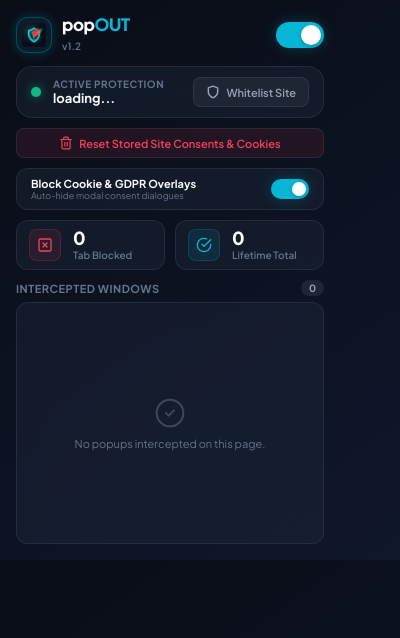
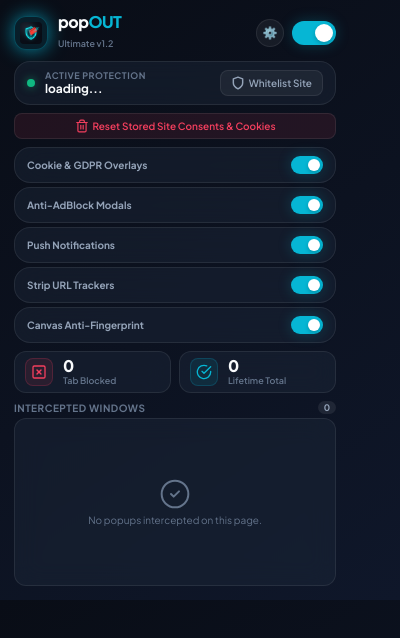
Before and after one commit to senoldak/popOUT, a browser extension: page popup/popup.html in a window 400 px wide. Drawn offline with Linux system fonts and the light colour scheme.

Commit message:
feat: upgrade popup dashboard UI with full feature toggles, options link, and neon glow animations

```diff
--- a/popup/popup.css
+++ b/popup/popup.css
@@ -27,8 +27,8 @@
 }
 
 body {
-  width: 340px;
-  height: 560px;
+  width: 350px;
+  height: 600px;
   background: var(--bg-gradient);
   color: var(--text-main);
   font-family: 'Plus Jakarta Sans', -apple-system, BlinkMacSystemFont, sans-serif;
@@ -36,10 +36,10 @@ body {
 }
 
 .app-wrapper {
-  padding: 16px;
+  padding: 14px;
   display: flex;
   flex-direction: column;
-  gap: 12px;
+  gap: 10px;
   height: 100%;
 }
 
@@ -57,8 +57,8 @@ body {
 }
 
 .logo-container {
-  width: 36px;
-  height: 36px;
+  width: 34px;
+  height: 34px;
   border-radius: var(--radius-md);
   background: rgba(6, 182, 212, 0.1);
   border: 1px solid rgba(6, 182, 212, 0.3);
@@ -68,14 +68,24 @@ body {
   box-shadow: 0 0 12px var(--primary-cyan-glow);
 }
 
+.neon-pulse {
+  animation: pulse 2s infinite ease-in-out;
+}
+
+@keyframes pulse {
+  0% { box-shadow: 0 0 8px rgba(6, 182, 212, 0.3); }
+  50% { box-shadow: 0 0 18px rgba(6, 182, 212, 0.7); }
+  100% { box-shadow: 0 0 8px rgba(6, 182, 212, 0.3); }
+}
+
 .brand-logo {
-  width: 24px;
-  height: 24px;
+  width: 22px;
+  height: 22px;
   border-radius: 4px;
 }
 
 .brand-text h1 {
-  font-size: 17px;
+  font-size: 16px;
   font-weight: 800;
   letter-spacing: -0.5px;
   line-height: 1;
@@ -86,22 +96,46 @@ body {
 }
 
 .version-tag {
-  font-size: 10px;
+  font-size: 9px;
   color: var(--text-muted);
   font-weight: 600;
+}
+
+.header-controls {
+  display: flex;
+  align-items: center;
+  gap: 8px;
+}
+
+.icon-btn {
+  background: rgba(255, 255, 255, 0.05);
+  border: 1px solid var(--border-glass);
+  border-radius: 50%;
+  width: 28px;
+  height: 28px;
+  display: flex;
+  align-items: center;
+  justify-content: center;
+  font-size: 12px;
+  cursor: pointer;
+  transition: all 0.2s ease;
+}
+
+.icon-btn:hover {
+  background: rgba(255, 255, 255, 0.15);
 }
 
 /* Modern iOS Switch Toggle */
 .switch {
   position: relative;
   display: inline-block;
-  width: 48px;
-  height: 26px;
+  width: 44px;
+  height: 24px;
 }
 
 .switch.small-switch {
-  width: 38px;
-  height: 20px;
+  width: 32px;
+  height: 18px;
 }
 
 .switch input {
@@ -123,8 +157,8 @@ body {
 .slider:before {
   position: absolute;
   content: "";
-  height: 20px;
-  width: 20px;
+  height: 18px;
+  width: 18px;
   left: 2px;
   bottom: 2px;
   background-color: white;
@@ -134,8 +168,10 @@ body {
 }
 
 .small-switch .slider:before {
-  height: 14px;
-  width: 14px;
+  height: 12px;
+  width: 12px;
+  left: 2px;
+  bottom: 2px;
 }
 
 input:checked + .slider {
@@ -145,28 +181,51 @@ input:checked + .slider {
 }
 
 input:checked + .slider:before {
-  transform: translateX(22px);
+  transform: translateX(20px);
 }
 
 .small-switch input:checked + .slider:before {
-  transform: translateX(18px);
+  transform: translateX(14px);
+}
+
+/* Toggles Grid */
+.toggles-grid {
+  display: flex;
+  flex-direction: column;
+  gap: 4px;
+}
+
+.mini-toggle-card {
+  background: var(--card-bg);
+  border: 1px solid var(--border-glass);
+  border-radius: var(--radius-sm);
+  padding: 6px 10px;
+  display: flex;
+  align-items: center;
+  justify-content: space-between;
+}
+
+.toggle-label {
+  font-size: 10px;
+  font-weight: 700;
+  color: var(--text-sub);
 }
 
 /* Reset Consent Action Button */
 .btn-reset-consent {
   width: 100%;
-  padding: 8px 12px;
+  padding: 6px 10px;
   background: rgba(244, 63, 94, 0.1);
   border: 1px solid rgba(244, 63, 94, 0.25);
   color: var(--accent-red);
   border-radius: var(--radius-md);
   font-family: inherit;
-  font-size: 11px;
+  font-size: 10px;
   font-weight: 700;
   display: flex;
   align-items: center;
   justify-content: center;
-  gap: 8px;
+  gap: 6px;
   cursor: pointer;
   transition: all 0.2s ease;
 }
@@ -186,7 +245,7 @@ input:checked + .slider:before {
 .content-area {
   display: flex;
   flex-direction: column;
-  gap: 10px;
+  gap: 8px;
   flex: 1;
 }
 
@@ -195,11 +254,11 @@ input:checked + .slider:before {
   backdrop-filter: blur(16px);
   border: 1px solid var(--border-glass);
   border-radius: var(--radius-lg);
-  padding: 10px 14px;
+  padding: 8px 12px;
   display: flex;
   align-items: center;
   justify-content: space-between;
-  gap: 12px;
+  gap: 10px;
   transition: all 0.3s ease;
 }
 
@@ -207,33 +266,12 @@ input:checked + .slider:before {
   border-color: var(--border-glass-bright);
 }
 
-.feature-toggle-card {
-  border-radius: var(--radius-md);
-  padding: 8px 14px;
-}
-
-.feature-info {
-  display: flex;
-  flex-direction: column;
-}
-
-.feature-title {
-  font-size: 11px;
-  font-weight: 700;
-  color: var(--text-main);
-}
-
-.feature-desc {
-  font-size: 9px;
-  color: var(--text-muted);
-}
-
 .site-status-ring {
-  width: 10px;
-  height: 10px;
+  width: 8px;
+  height: 8px;
   border-radius: 50%;
   background-color: #10b981;
-  box-shadow: 0 0 10px rgba(16, 185, 129, 0.6);
+  box-shadow: 0 0 8px rgba(16, 185, 129, 0.6);
 }
 
 .site-details {
@@ -244,7 +282,7 @@ input:checked + .slider:before {
 }
 
 .card-subtitle {
-  font-size: 10px;
+  font-size: 9px;
   font-weight: 700;
   text-transform: uppercase;
   color: var(--text-muted);
@@ -252,7 +290,7 @@ input:checked + .slider:before {
 }
 
 .domain-title {
-  font-size: 13px;
+  font-size: 12px;
   font-weight: 700;
   white-space: nowrap;
   overflow: hidden;
@@ -263,12 +301,12 @@ input:checked + .slider:before {
 .btn {
   display: inline-flex;
   align-items: center;
-  gap: 6px;
-  padding: 7px 12px;
+  gap: 4px;
+  padding: 5px 10px;
   border-radius: var(--radius-sm);
   border: 1px solid var(--border-glass);
   font-family: inherit;
-  font-size: 11px;
+  font-size: 10px;
   font-weight: 600;
   cursor: pointer;
   transition: all 0.2s ease;
@@ -277,11 +315,6 @@ input:checked + .slider:before {
 .btn-whitelist {
   background: rgba(255, 255, 255, 0.05);
   color: var(--text-sub);
-}
-
-.btn-whitelist:hover {
-  background: rgba(255, 255, 255, 0.1);
-  color: var(--text-main);
 }
 
 .btn-whitelist.active {
@@ -294,7 +327,7 @@ input:checked + .slider:before {
 .stats-grid {
   display: grid;
   grid-template-columns: 1fr 1fr;
-  gap: 10px;
+  gap: 8px;
 }
 
 .stat-card {
@@ -302,15 +335,15 @@ input:checked + .slider:before {
   backdrop-filter: blur(12px);
   border: 1px solid var(--border-glass);
   border-radius: var(--radius-md);
-  padding: 8px 12px;
+  padding: 6px 10px;
   display: flex;
   align-items: center;
-  gap: 12px;
+  gap: 10px;
 }
 
 .stat-icon-wrapper {
-  width: 32px;
-  height: 32px;
+  width: 28px;
+  height: 28px;
   border-radius: var(--radius-sm);
   display: flex;
   align-items: center;
@@ -335,23 +368,23 @@ input:checked + .slider:before {
 }
 
 .stat-number {
-  font-size: 18px;
+  font-size: 16px;
   font-weight: 800;
   line-height: 1;
 }
 
 .stat-caption {
-  font-size: 10px;
+  font-size: 9px;
   color: var(--text-muted);
   font-weight: 600;
-  margin-top: 2px;
+  margin-top: 1px;
 }
 
 /* Blocked List Section */
 .blocked-section {
   display: flex;
   flex-direction: column;
-  gap: 6px;
+  gap: 4px;
   flex: 1;
   overflow: hidden;
 }
@@ -363,7 +396,7 @@ input:checked + .slider:before {
 }
 
 .section-header h3 {
-  font-size: 11px;
+  font-size: 10px;
   font-weight: 700;
   text-transform: uppercase;
   color: var(--text-muted);
@@ -373,10 +406,10 @@ input:checked + .slider:before {
 .badge {
   background: rgba(255, 255, 255, 0.08);
   color: var(--text-sub);
-  font-size: 10px;
+  font-size: 9px;
   font-weight: 700;
-  padding: 2px 8px;
-  border-radius: 12px;
+  padding: 1px 6px;
+  border-radius: 10px;
 }
 
 .blocked-scroll-container {
@@ -385,35 +418,26 @@ input:checked + .slider:before {
   border: 1px solid var(--border-glass);
   border-radius: var(--radius-md);
   flex: 1;
-  padding: 8px;
+  padding: 6px;
   overflow-y: auto;
   display: flex;
   flex-direction: column;
-  gap: 6px;
-}
-
-.blocked-scroll-container::-webkit-scrollbar {
-  width: 4px;
-}
-
-.blocked-scroll-container::-webkit-scrollbar-thumb {
-  background: rgba(255, 255, 255, 0.15);
-  border-radius: 4px;
+  gap: 4px;
 }
 
 .blocked-item-row {
   background: rgba(15, 23, 42, 0.5);
   border: 1px solid var(--border-glass);
   border-radius: var(--radius-sm);
-  padding: 8px 10px;
+  padding: 6px 8px;
   display: flex;
   align-items: center;
   justify-content: space-between;
-  gap: 8px;
+  gap: 6px;
 }
 
 .item-url-text {
-  font-size: 11px;
+  font-size: 10px;
   color: var(--text-sub);
   white-space: nowrap;
   overflow: hidden;
@@ -422,17 +446,12 @@ input:checked + .slider:before {
 }
 
 .btn-open {
-  padding: 4px 8px;
-  font-size: 10px;
+  padding: 3px 6px;
+  font-size: 9px;
   background: rgba(6, 182, 212, 0.15);
   color: var(--primary-cyan);
   border: 1px solid rgba(6, 182, 212, 0.3);
-  border-radius: 6px;
-}
-
-.btn-open:hover {
-  background: var(--primary-cyan);
-  color: #fff;
+  border-radius: 4px;
 }
 
 .empty-state {
@@ -441,13 +460,9 @@ input:checked + .slider:before {
   align-items: center;
   justify-content: center;
   height: 100%;
-  gap: 8px;
+  gap: 4px;
   color: var(--text-muted);
-  font-size: 11px;
+  font-size: 10px;
   text-align: center;
-  padding: 12px;
+  padding: 8px;
 }
-
-.empty-state svg {
-  opacity: 0.5;
-}
--- a/popup/popup.html
+++ b/popup/popup.html
@@ -3,7 +3,7 @@
 <head>
   <meta charset="UTF-8">
   <meta name="viewport" content="width=device-width, initial-scale=1.0">
-  <title>popOUT - Intelligent Popup Blocker</title>
+  <title>popOUT - Ultimate Popup & Privacy Shield</title>
   <link rel="preconnect" href="https://fonts.googleapis.com">
   <link rel="preconnect" href="https://fonts.gstatic.com" crossorigin>
   <link href="https://fonts.googleapis.com/css2?family=Plus+Jakarta+Sans:wght@400;500;600;700;800&display=swap" rel="stylesheet">
@@ -14,18 +14,21 @@
     <!-- Header -->
     <header class="app-header">
       <div class="brand">
-        <div class="logo-container">
+        <div class="logo-container neon-pulse">
           <img src="../assets/icon48.png" alt="popOUT Logo" class="brand-logo">
         </div>
         <div class="brand-text">
           <h1>pop<span class="highlight">OUT</span></h1>
-          <span class="version-tag">v1.2</span>
+          <span class="version-tag">Ultimate v1.2</span>
         </div>
       </div>
+      <div class="header-controls">
+        <button class="icon-btn" id="openOptionsBtn" title="Open Full Dashboard">⚙️</button>
         <label class="switch" title="Toggle Protection">
           <input type="checkbox" id="globalToggle" checked>
           <span class="slider round"></span>
         </label>
+      </div>
     </header>
 
     <!-- Main Active Site Card -->
@@ -42,22 +45,49 @@
         </button>
       </div>
 
-      <!-- Consent Reset Quick Action -->
+      <!-- Consent Reset Action Button -->
       <button class="btn btn-reset-consent" id="resetConsentBtn" title="Wipe stored cookies and consent data for this domain">
         <svg width="14" height="14" viewBox="0 0 24 24" fill="none" stroke="currentColor" stroke-width="2" stroke-linecap="round" stroke-linejoin="round"><path d="M3 6h18"/><path d="M19 6v14c0 1-1 2-2 2H7c-1 0-2-1-2-2V6"/><path d="M8 6V4c0-1 1-2 2-2h4c1 0 2 1 2 2v2"/><line x1="10" y1="11" x2="10" y2="17"/><line x1="14" y1="11" x2="14" y2="17"/></svg>
         <span>Reset Stored Site Consents & Cookies</span>
       </button>
 
-      <!-- Feature Toggles Row -->
-      <div class="card feature-toggle-card">
-        <div class="feature-info">
-          <span class="feature-title">Block Cookie & GDPR Overlays</span>
-          <span class="feature-desc">Auto-hide modal consent dialogues</span>
-        </div>
-        <label class="switch small-switch" title="Toggle Cookie/Overlay Blocking">
+      <!-- Feature Toggles Accordion Grid -->
+      <div class="toggles-grid">
+        <div class="card mini-toggle-card">
+          <span class="toggle-label">Cookie & GDPR Overlays</span>
+          <label class="switch small-switch">
             <input type="checkbox" id="overlayToggle" checked>
             <span class="slider round"></span>
           </label>
+        </div>
+        <div class="card mini-toggle-card">
+          <span class="toggle-label">Anti-AdBlock Modals</span>
+          <label class="switch small-switch">
+            <input type="checkbox" id="antiAdblockToggle" checked>
+            <span class="slider round"></span>
+          </label>
+        </div>
+        <div class="card mini-toggle-card">
+          <span class="toggle-label">Push Notifications</span>
+          <label class="switch small-switch">
+            <input type="checkbox" id="notificationsToggle" checked>
+            <span class="slider round"></span>
+          </label>
+        </div>
+        <div class="card mini-toggle-card">
+          <span class="toggle-label">Strip URL Trackers</span>
+          <label class="switch small-switch">
+            <input type="checkbox" id="trackersToggle" checked>
+            <span class="slider round"></span>
+          </label>
+        </div>
+        <div class="card mini-toggle-card">
+          <span class="toggle-label">Canvas Anti-Fingerprint</span>
+          <label class="switch small-switch">
+            <input type="checkbox" id="fingerprintToggle" checked>
+            <span class="slider round"></span>
+          </label>
+        </div>
       </div>
 
       <!-- Stats Grid -->
```
Also changed, not shown: popup/popup.js (+34 -12 lines). Lines whose indentation alone changed are shown as unchanged.
